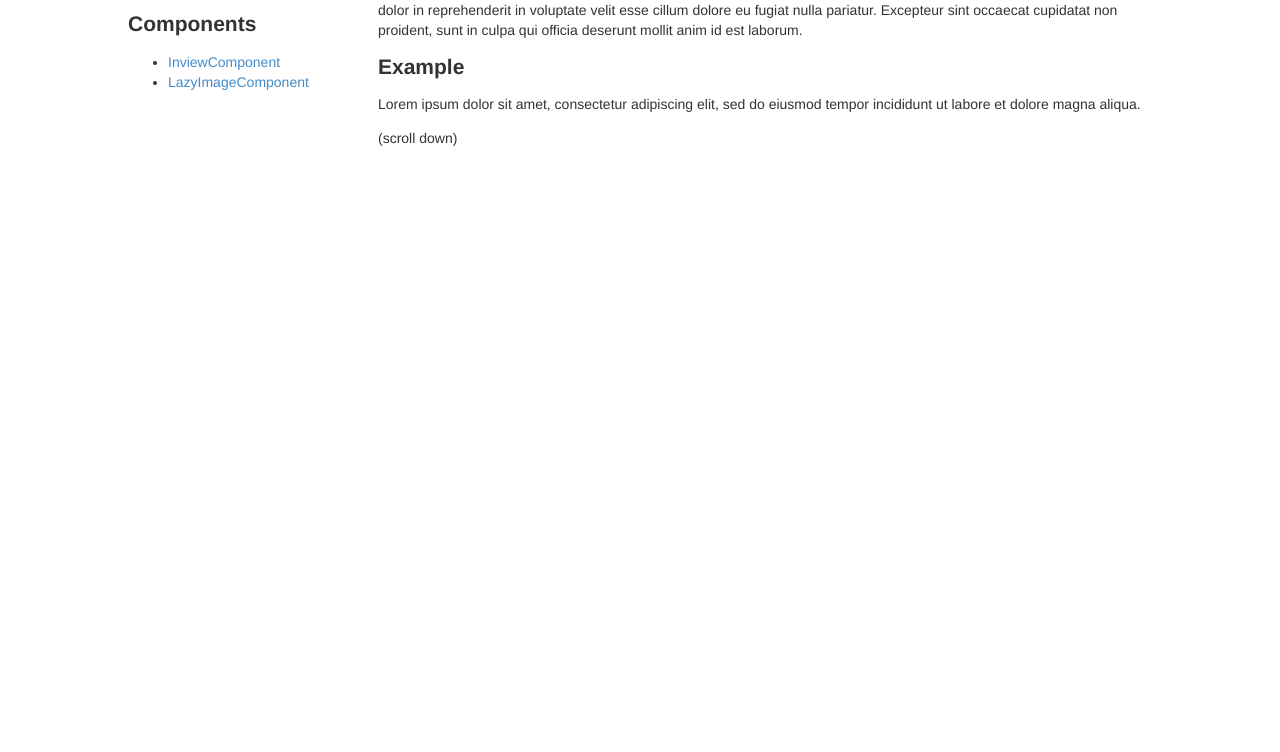
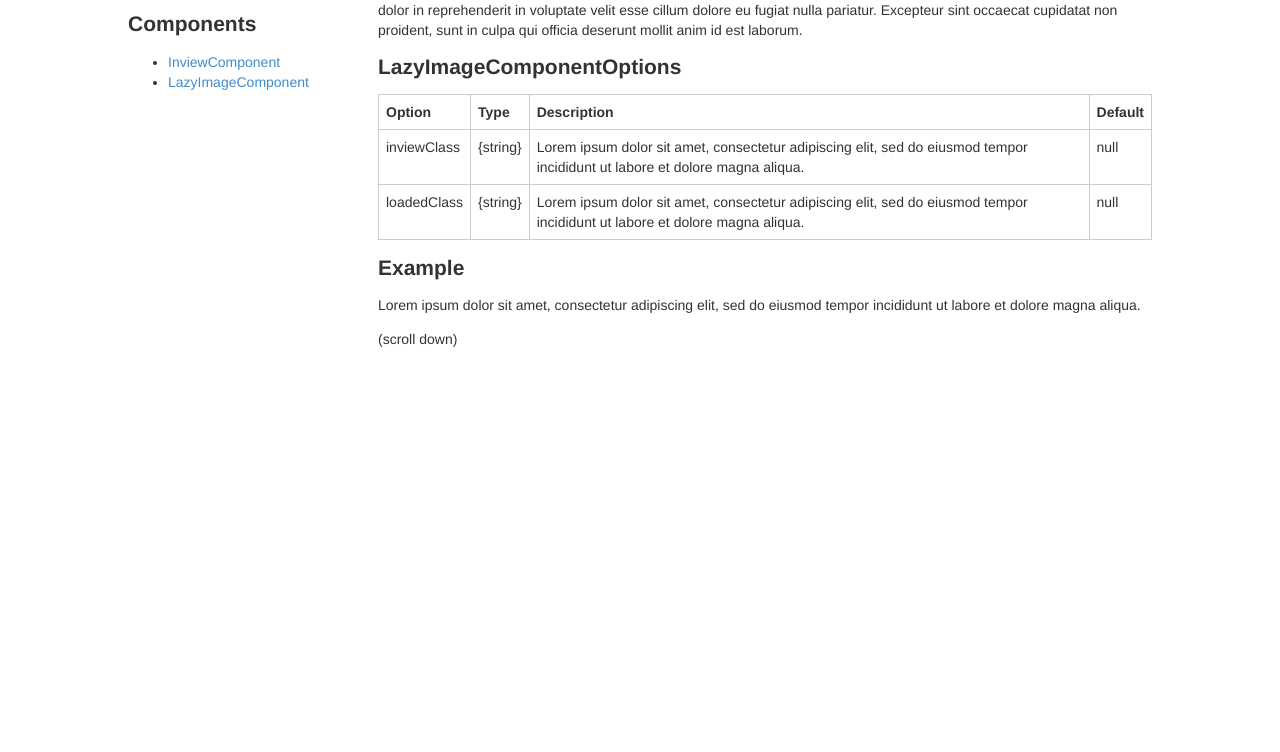
Before and after one commit to grow/airkit2, a website built with webpack: page docs/lazyimage/index.html in a window 1280 px wide. Shown: the part 202-954 px from the top of the page. Built offline with nearby package versions, Linux system fonts and the light colour scheme; files whose address does not match are found by name.

Commit message:
Add table styling for component options

```diff
--- a/docs/lazyimage/index.html
+++ b/docs/lazyimage/index.html
@@ -8,7 +8,7 @@
 <style>
 .hljs{display:block;background:#fafafa;padding:0.5em;color:#333333;overflow-x:auto}.hljs-comment,.hljs-meta{color:#969896}.hljs-string,.hljs-variable,.hljs-template-variable,.hljs-strong,.hljs-emphasis,.hljs-quote{color:#df5000}.hljs-keyword,.hljs-selector-tag,.hljs-type{color:#a71d5d}.hljs-literal,.hljs-symbol,.hljs-bullet,.hljs-attribute{color:#0086b3}.hljs-section,.hljs-name{color:#63a35c}.hljs-tag{color:#333333}.hljs-title,.hljs-attr,.hljs-selector-id,.hljs-selector-class,.hljs-selector-attr,.hljs-selector-pseudo{color:#795da3}.hljs-addition{color:#55a532;background-color:#eaffea}.hljs-deletion{color:#bd2c00;background-color:#ffecec}.hljs-link{text-decoration:underline}
 </style>
-<link rel="stylesheet" href="/airkit2/dist/css/docs/docs.min.css?c=c6af7fd7aa3beb7eb44776e2d5bc148d">
+<link rel="stylesheet" href="/airkit2/dist/css/docs/docs.min.css?c=565bc7fc958a34d941c3bd63f0aa63c0">
 <style>
 .lazyimage [lazyimage-background-image],
 .lazyimage [lazyimage-src] {
@@ -30,7 +30,7 @@
 <div class="page">
 <div class="page__header">
 <div class="header">
-<div class="header__logo"><a href="/airkit2/">Airkit</a></div>
+<div class="header__logo"><a href="/airkit2/">Airkit2</a></div>
 </div>
 </div>
 <div class="page__wrap">
@@ -51,6 +51,31 @@
 <div class="page__main">
 <h1>LazyImageComponent</h1>
 <p>Lorem ipsum dolor sit amet, consectetur adipiscing elit, sed do eiusmod tempor incididunt ut labore et dolore magna aliqua. Ut enim ad minim veniam, quis nostrud exercitation ullamco laboris nisi ut aliquip ex ea commodo consequat. Duis aute irure dolor in reprehenderit in voluptate velit esse cillum dolore eu fugiat nulla pariatur. Excepteur sint occaecat cupidatat non proident, sunt in culpa qui officia deserunt mollit anim id est laborum.</p>
+<h2>LazyImageComponentOptions</h2>
+<table>
+<thead>
+<tr>
+<th>Option</th>
+<th>Type</th>
+<th>Description</th>
+<th>Default</th>
+</tr>
+</thead>
+<tbody>
+<tr>
+<td>inviewClass</td>
+<td>{string}</td>
+<td>Lorem ipsum dolor sit amet, consectetur adipiscing elit, sed do eiusmod tempor incididunt ut labore et dolore magna aliqua.</td>
+<td>null</td>
+</tr>
+<tr>
+<td>loadedClass</td>
+<td>{string}</td>
+<td>Lorem ipsum dolor sit amet, consectetur adipiscing elit, sed do eiusmod tempor incididunt ut labore et dolore magna aliqua.</td>
+<td>null</td>
+</tr>
+</tbody>
+</table>
 <h2>Example</h2>
 <p>Lorem ipsum dolor sit amet, consectetur adipiscing elit, sed do eiusmod tempor incididunt ut labore et dolore magna aliqua.</p>
 <p>(scroll down)</p>
--- a/src/docs/blocks/_header.sass
+++ b/src/docs/blocks/_header.sass
@@ -1,5 +1,6 @@
 .header
   margin: 0 auto
+  max-width: 1200px
   width: 80%
 
 .header a
--- a/src/docs/blocks/_page.sass
+++ b/src/docs/blocks/_page.sass
@@ -13,6 +13,7 @@
   display: flex
   flex-wrap: nowrap
   margin: 0 auto
+  max-width: 1200px
   min-height: calc(100vh - 226px)
   padding-bottom: 80px
   width: 80%
--- a/src/docs/docs.sass
+++ b/src/docs/docs.sass
@@ -34,3 +34,13 @@ a
   &:focus
     color: #2a6496
     text-decoration: underline
+
+table
+  border-collapse: collapse
+
+  td,
+  th
+    padding: 7px
+    border: 1px solid #ccc
+    vertical-align: top
+    text-align: left
--- a/src/docs/header.html
+++ b/src/docs/header.html
@@ -1,3 +1,3 @@
 <div class="header">
-  <div class="header__logo"><a href="/airkit2/">Airkit</a></div>
+  <div class="header__logo"><a href="/airkit2/">Airkit2</a></div>
 </div>
--- a/src/inview/index.html
+++ b/src/inview/index.html
@@ -29,6 +29,26 @@
 <h1>InviewComponent</h1>
 <p>Lorem ipsum dolor sit amet, consectetur adipiscing elit, sed do eiusmod tempor incididunt ut labore et dolore magna aliqua. Ut enim ad minim veniam, quis nostrud exercitation ullamco laboris nisi ut aliquip ex ea commodo consequat. Duis aute irure dolor in reprehenderit in voluptate velit esse cillum dolore eu fugiat nulla pariatur. Excepteur sint occaecat cupidatat non proident, sunt in culpa qui officia deserunt mollit anim id est laborum.</p>
 
+<h2>InviewComponentOptions</h2>
+<table>
+  <thead>
+    <tr>
+      <th>Option</th>
+      <th>Type</th>
+      <th>Description</th>
+      <th>Default</th>
+    </tr>
+  </thead>
+  <tbody>
+    <tr>
+      <td>inviewClass</td>
+      <td>{string}</td>
+      <td>Lorem ipsum dolor sit amet, consectetur adipiscing elit, sed do eiusmod tempor incididunt ut labore et dolore magna aliqua.</td>
+      <td>null</td>
+    </tr>
+  </tbody>
+</table>
+
 <h2>Example</h2>
 <p>Lorem ipsum dolor sit amet, consectetur adipiscing elit, sed do eiusmod tempor incididunt ut labore et dolore magna aliqua.</p>
 <p>(scroll down)</p>
--- a/src/lazyimage/index.html
+++ b/src/lazyimage/index.html
@@ -27,6 +27,32 @@
 <h1>LazyImageComponent</h1>
 <p>Lorem ipsum dolor sit amet, consectetur adipiscing elit, sed do eiusmod tempor incididunt ut labore et dolore magna aliqua. Ut enim ad minim veniam, quis nostrud exercitation ullamco laboris nisi ut aliquip ex ea commodo consequat. Duis aute irure dolor in reprehenderit in voluptate velit esse cillum dolore eu fugiat nulla pariatur. Excepteur sint occaecat cupidatat non proident, sunt in culpa qui officia deserunt mollit anim id est laborum.</p>
 
+<h2>LazyImageComponentOptions</h2>
+<table>
+  <thead>
+    <tr>
+      <th>Option</th>
+      <th>Type</th>
+      <th>Description</th>
+      <th>Default</th>
+    </tr>
+  </thead>
+  <tbody>
+    <tr>
+      <td>inviewClass</td>
+      <td>{string}</td>
+      <td>Lorem ipsum dolor sit amet, consectetur adipiscing elit, sed do eiusmod tempor incididunt ut labore et dolore magna aliqua.</td>
+      <td>null</td>
+    </tr>
+    <tr>
+      <td>loadedClass</td>
+      <td>{string}</td>
+      <td>Lorem ipsum dolor sit amet, consectetur adipiscing elit, sed do eiusmod tempor incididunt ut labore et dolore magna aliqua.</td>
+      <td>null</td>
+    </tr>
+  </tbody>
+</table>
+
 <h2>Example</h2>
 <p>Lorem ipsum dolor sit amet, consectetur adipiscing elit, sed do eiusmod tempor incididunt ut labore et dolore magna aliqua.</p>
 <p>(scroll down)</p>
```
Also changed, not shown: docs/404.html (+2 -2 lines), docs/index.html (+2 -2 lines), docs/inview/index.html (+21 -2 lines), docs/dist/css/docs/docs.min.css.
